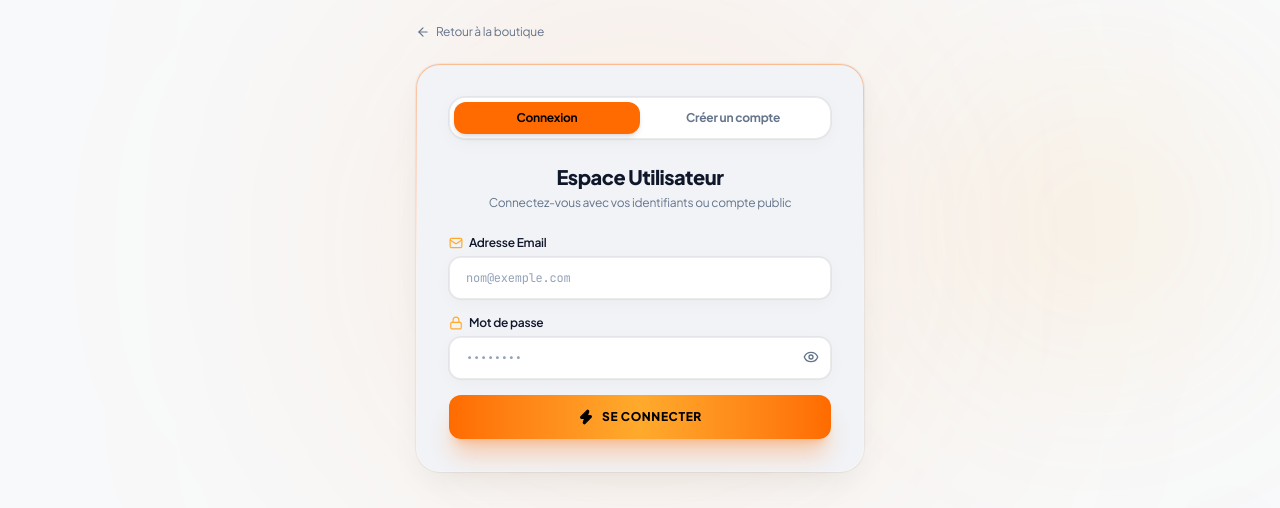
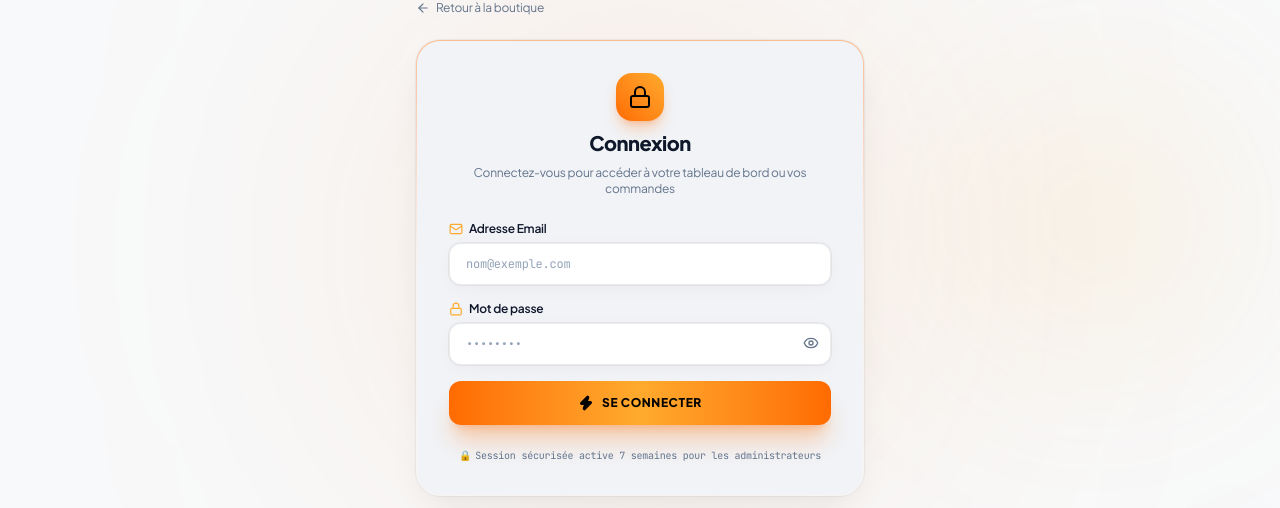
Before and after one commit to sebabkhi-faress/Ecommerce, a Next.js app: page /login in a window 1280 px wide. Shown: the part 210-718 px from the top of the page. Built offline with nearby package versions, Linux system fonts and the light colour scheme; no server answers; the database is empty.

Commit message:
feat(auth): set 7-week admin session duration, clean logout with cookie/storage purge, and remove signup

```diff
--- a/src/app/admin/login/page.tsx
+++ b/src/app/admin/login/page.tsx
@@ -130,6 +130,18 @@ export default function AdminLoginPage() {
                   {loading ? t('admin.logging_in') : t('admin.btn_login')}
                 </span>
               </button>
+
+              {/* 7-Week Session Notice */}
+              <div className="pt-2 text-center">
+                <span className="text-[10px] font-mono text-[#A1A1AA] flex items-center justify-center gap-1">
+                  <span>🔒</span>
+                  <span>
+                    {lang === 'ar'
+                      ? 'جلسة آمنة محفوظة لمدة 7 أسابيع للمشرفين'
+                      : 'Session sécurisée active 7 semaines pour les administrateurs'}
+                  </span>
+                </span>
+              </div>
             </form>
           </div>
         </div>
--- a/src/app/login/page.tsx
+++ b/src/app/login/page.tsx
@@ -4,7 +4,7 @@ import React, { useState, Suspense } from 'react';
 import { useRouter, useSearchParams } from 'next/navigation';
 import Link from 'next/link';
 import { useLanguage } from '@/context/LanguageContext';
-import { useAuth, UserRole } from '@/context/AuthContext';
+import { useAuth } from '@/context/AuthContext';
 import {
   Lock,
   Mail,
@@ -13,9 +13,6 @@ import {
   ArrowLeft,
   ArrowRight,
   Zap,
-  Sparkles,
-  Phone,
-  User as UserIcon,
   Loader2,
 } from 'lucide-react';
 
@@ -24,14 +21,10 @@ function LoginForm() {
   const searchParams = useSearchParams();
   const redirectParam = searchParams.get('redirect');
   const { lang, t } = useLanguage();
-  const { login, register, isAuthenticated, role: currentRole } = useAuth();
+  const { login } = useAuth();
 
-  const [mode, setMode] = useState<'login' | 'register'>('login');
   const [email, setEmail] = useState('');
   const [password, setPassword] = useState('');
-  const [name, setName] = useState('');
-  const [phone, setPhone] = useState('');
-  const [regRole, setRegRole] = useState<UserRole>('customer');
   const [showPassword, setShowPassword] = useState(false);
   const [error, setError] = useState('');
   const [loading, setLoading] = useState(false);
@@ -41,9 +34,9 @@ function LoginForm() {
     setLoading(true);
     setError('');
 
-    if (mode === 'login') {
     const result = await login(email, password);
     setLoading(false);
+
     if (result.success && result.user) {
       if (redirectParam) {
         router.push(redirectParam);
@@ -61,33 +54,6 @@ function LoginForm() {
             ? 'البريد الإلكتروني أو كلمة المرور غير صحيحة'
             : 'Identifiants invalides')
       );
-      }
-    } else {
-      // Register
-      if (!name.trim()) {
-        setError(lang === 'ar' ? 'يرجى إدخال الاسم' : 'Veuillez saisir votre nom');
-        setLoading(false);
-        return;
-      }
-      const result = await register({
-        name,
-        email,
-        password,
-        phone,
-        role: regRole,
-      });
-      setLoading(false);
-      if (result.success && result.user) {
-        if (result.user.role === 'admin') {
-          router.push('/admin');
-        } else if (result.user.role === 'delivery') {
-          router.push('/delivery');
-        } else {
-          router.push('/account');
-        }
-      } else {
-        setError(result.error || 'Erreur lors de l’inscription');
-      }
     }
   };
 
@@ -110,43 +76,18 @@ function LoginForm() {
         {/* Main Card */}
         <div className="relative rounded-3xl p-[1px] bg-gradient-to-b from-[#FF6B00]/40 via-white/10 to-transparent shadow-2xl shadow-black/90">
           <div className="bg-[#14141B] rounded-[23px] p-6 sm:p-8 space-y-6 backdrop-blur-2xl">
-            {/* Mode Switcher Tabs */}
-            <div className="flex bg-[#18181F] p-1 rounded-2xl border border-white/10">
-              <button
-                type="button"
-                onClick={() => setMode('login')}
-                className={`flex-1 py-2 text-xs font-bold rounded-xl transition-all cursor-pointer ${
-                  mode === 'login'
-                    ? 'bg-[#FF6B00] text-black shadow-md'
-                    : 'text-[#A1A1AA] hover:text-white'
-                }`}
-              >
+            {/* Title Header (Pure Login - No Signup) */}
+            <div className="text-center space-y-2">
+              <div className="w-12 h-12 rounded-2xl bg-gradient-to-tr from-[#FF6B00] to-[#FFAA2C] mx-auto flex items-center justify-center shadow-lg shadow-[#FF6B00]/30">
+                <Lock className="w-6 h-6 text-black" />
+              </div>
+              <h1 className="text-xl font-black text-[#F5F5F7] tracking-tight">
                 {lang === 'ar' ? 'تسجيل الدخول' : 'Connexion'}
-              </button>
-              <button
-                type="button"
-                onClick={() => setMode('register')}
-                className={`flex-1 py-2 text-xs font-bold rounded-xl transition-all cursor-pointer ${
-                  mode === 'register'
-                    ? 'bg-[#FFAA2C] text-black shadow-md'
-                    : 'text-[#A1A1AA] hover:text-white'
-                }`}
-              >
-                {lang === 'ar' ? 'حساب جديد' : 'Créer un compte'}
-              </button>
-            </div>
-
-            {/* Title Header */}
-            <div className="text-center space-y-1">
-              <h1 className="text-xl font-black text-[#F5F5F7] tracking-tight">
-                {mode === 'login'
-                  ? (lang === 'ar' ? 'مرحباً بك مجدداً' : 'Espace Utilisateur')
-                  : (lang === 'ar' ? 'إنشاء حساب جديد' : 'Nouveau Compte')}
               </h1>
               <p className="text-xs text-[#A1A1AA]">
-                {mode === 'login'
-                  ? (lang === 'ar' ? 'سجّل الدخول للوصول إلى لوحة التحكم أو متابعة طلبياتك' : 'Connectez-vous avec vos identifiants ou compte public')
-                  : (lang === 'ar' ? 'اختر نوع الحساب للانضمام إلى الفريق' : 'Rejoignez la plateforme Electronics DZ')}
+                {lang === 'ar'
+                  ? 'أدخل بيانات حسابك للوصول إلى لوحة التحكم أو متابعة طلبياتك'
+                  : 'Connectez-vous pour accéder à votre tableau de bord ou vos commandes'}
               </p>
             </div>
 
@@ -156,56 +97,8 @@ function LoginForm() {
               </div>
             )}
 
-            {/* Form */}
+            {/* Login Form */}
             <form onSubmit={handleSubmit} className="space-y-4 text-xs">
-              {mode === 'register' && (
-                <>
-                  <div>
-                    <label className="block font-semibold text-[#F5F5F7] mb-1.5 flex items-center gap-1.5">
-                      <UserIcon className="w-3.5 h-3.5 text-[#FFAA2C]" />
-                      <span>{lang === 'ar' ? 'الاسم الكامل' : 'Nom complet'}</span>
-                    </label>
-                    <input
-                      type="text"
-                      required
-                      value={name}
-                      onChange={(e) => setName(e.target.value)}
-                      placeholder="Ex: Yacine Benali"
-                      className="w-full bg-[#18181F] border border-white/15 focus:border-[#FF6B00] rounded-xl px-4 py-3 text-[#F5F5F7] outline-none transition-colors"
-                    />
-                  </div>
-
-                  <div>
-                    <label className="block font-semibold text-[#F5F5F7] mb-1.5 flex items-center gap-1.5">
-                      <Phone className="w-3.5 h-3.5 text-[#25D366]" />
-                      <span>{lang === 'ar' ? 'رقم الهاتف' : 'Numéro de téléphone'}</span>
-                    </label>
-                    <input
-                      type="tel"
-                      value={phone}
-                      onChange={(e) => setPhone(e.target.value)}
-                      placeholder="0550123456"
-                      className="w-full bg-[#18181F] border border-white/15 focus:border-[#FF6B00] rounded-xl px-4 py-3 text-[#F5F5F7] font-mono outline-none transition-colors"
-                    />
-                  </div>
-
-                  <div>
-                    <label className="block font-semibold text-[#F5F5F7] mb-1.5">
-                      {lang === 'ar' ? 'الدور / الوظيفة' : 'Rôle souhaité'}
-                    </label>
-                    <select
-                      value={regRole}
-                      onChange={(e) => setRegRole(e.target.value as UserRole)}
-                      className="w-full bg-[#18181F] border border-white/15 focus:border-[#FFAA2C] rounded-xl px-3 py-2.5 text-[#F5F5F7] outline-none"
-                    >
-                      <option value="customer">{lang === 'ar' ? 'زبون (متابعة الطلبات)' : 'Client (Suivi commandes)'}</option>
-                      <option value="delivery">{lang === 'ar' ? 'عامل توصيل (Livreur Express)' : 'Livreur (Gestion livraisons)'}</option>
-                      <option value="admin">{lang === 'ar' ? 'مشرف إدارة (Admin)' : 'Administrateur'}</option>
-                    </select>
-                  </div>
-                </>
-              )}
-
               {/* Email */}
               <div>
                 <label className="block font-semibold text-[#F5F5F7] mb-1.5 flex items-center gap-1.5">
@@ -256,12 +149,22 @@ function LoginForm() {
                 <Zap className="w-4 h-4 fill-black" />
                 <span>
                   {loading
-                    ? (lang === 'ar' ? 'جارٍ المعالجة...' : 'Traitement...')
-                    : mode === 'login'
-                    ? (lang === 'ar' ? 'دخول فوري' : 'Se Connecter')
-                    : (lang === 'ar' ? 'تأكيد الحساب' : 'Créer le compte')}
+                    ? (lang === 'ar' ? 'جارٍ التحقق...' : 'Vérification...')
+                    : (lang === 'ar' ? 'تسجيل الدخول' : 'Se Connecter')}
                 </span>
               </button>
+
+              {/* 7-Week Session Notice for Admins */}
+              <div className="pt-2 text-center">
+                <span className="text-[10px] font-mono text-[#A1A1AA] flex items-center justify-center gap-1">
+                  <span>🔒</span>
+                  <span>
+                    {lang === 'ar'
+                      ? 'جلسة آمنة محفوظة لمدة 7 أسابيع للمشرفين'
+                      : 'Session sécurisée active 7 semaines pour les administrateurs'}
+                  </span>
+                </span>
+              </div>
             </form>
           </div>
         </div>
--- a/src/context/AuthContext.tsx
+++ b/src/context/AuthContext.tsx
@@ -48,38 +48,90 @@ export interface User {
   createdAt?: string;
 }
 
+// 7 Weeks = 49 Days session duration (4,233,600 seconds)
+export const ADMIN_SESSION_WEEKS = 7;
+export const ADMIN_SESSION_DAYS = 49;
+export const ADMIN_SESSION_DURATION_MS = 49 * 24 * 60 * 60 * 1000;
+export const ADMIN_SESSION_DURATION_SEC = 49 * 24 * 60 * 60;
+
+export interface AuthSession {
+  user: User;
+  createdAt: number;
+  expiresAt: number; // timestamp in ms
+  durationDays: number;
+}
+
 interface AuthContextType {
   user: User | null;
+  session: AuthSession | null;
+  sessionExpiresAt: number | null;
   role: UserRole | null;
   isAuthenticated: boolean;
   isLoading: boolean;
   login: (email: string, password: string) => Promise<{ success: boolean; error?: string; user?: User }>;
-  register: (userData: {
-    name: string;
-    email: string;
-    password: string;
-    phone?: string;
-    role?: UserRole;
-  }) => Promise<{ success: boolean; error?: string; user?: User }>;
-  logout: () => void;
+  logout: (redirectTo?: string) => void;
 }
 
 const AuthContext = createContext<AuthContextType | undefined>(undefined);
 
 export function AuthProvider({ children }: { children: React.ReactNode }) {
   const [user, setUser] = useState<User | null>(null);
+  const [session, setSession] = useState<AuthSession | null>(null);
   const [isLoading, setIsLoading] = useState(true);
 
-  // Load session from localStorage on mount
+  const logout = useCallback((redirectTo?: string) => {
+    setUser(null);
+    setSession(null);
+    if (typeof window !== 'undefined') {
+      try {
+        localStorage.removeItem('electronics_auth_user');
+        localStorage.removeItem('electronics_auth_session');
+        localStorage.removeItem('electronics_admin_auth');
+        document.cookie = 'electronics_session_role=; max-age=0; path=/; SameSite=Lax';
+        document.cookie = 'electronics_session_expires=; max-age=0; path=/; SameSite=Lax';
+      } catch (e) {
+        console.warn('Logout cleanup error', e);
+      }
+      if (redirectTo) {
+        window.location.href = redirectTo;
+      }
+    }
+  }, []);
+
+  // Load session from localStorage with 7-week validity check on mount
   useEffect(() => {
     try {
-      const saved = localStorage.getItem('electronics_auth_user');
-      if (saved) {
-        const parsed = JSON.parse(saved);
+      const sessionStr = localStorage.getItem('electronics_auth_session');
+      const userStr = localStorage.getItem('electronics_auth_user');
+
+      let currentSession: AuthSession | null = null;
+
+      if (sessionStr) {
+        currentSession = JSON.parse(sessionStr);
+      } else if (userStr) {
+        // Migration: ensure user has 7 weeks active session
+        const parsed = JSON.parse(userStr);
         if (parsed && parsed.email && parsed.role) {
-          setUser(parsed);
-          // Keep legacy admin key in sync for backwards compatibility
-          if (parsed.role === 'admin') {
+          const now = Date.now();
+          currentSession = {
+            user: parsed,
+            createdAt: now,
+            expiresAt: now + ADMIN_SESSION_DURATION_MS,
+            durationDays: ADMIN_SESSION_DAYS,
+          };
+          localStorage.setItem('electronics_auth_session', JSON.stringify(currentSession));
+        }
+      }
+
+      if (currentSession && currentSession.user && currentSession.expiresAt) {
+        // Check 7-week expiration
+        if (Date.now() > currentSession.expiresAt) {
+          console.warn('Session expired after 7 weeks');
+          logout();
+        } else {
+          setUser(currentSession.user);
+          setSession(currentSession);
+          if (currentSession.user.role === 'admin') {
             localStorage.setItem('electronics_admin_auth', 'true');
           }
         }
@@ -89,7 +141,7 @@ export function AuthProvider({ children }: { children: React.ReactNode }) {
     } finally {
       setIsLoading(false);
     }
-  }, []);
+  }, [logout]);
 
   const login = useCallback(
     async (
@@ -162,12 +214,31 @@ export function AuthProvider({ children }: { children: React.ReactNode }) {
                 createdAt: userRow.created_at,
               };
 
+              const now = Date.now();
+              const expiresAt = now + ADMIN_SESSION_DURATION_MS; // 7 Weeks (49 days)
+              const authSession: AuthSession = {
+                user: loggedInUser,
+                createdAt: now,
+                expiresAt,
+                durationDays: ADMIN_SESSION_DAYS,
+              };
+
               setUser(loggedInUser);
+              setSession(authSession);
+
               localStorage.setItem('electronics_auth_user', JSON.stringify(loggedInUser));
+              localStorage.setItem('electronics_auth_session', JSON.stringify(authSession));
+
               if (loggedInUser.role === 'admin') {
                 localStorage.setItem('electronics_admin_auth', 'true');
               } else {
                 localStorage.removeItem('electronics_admin_auth');
+              }
+
+              // Set browser cookie with 7-week expiry (4,233,600 seconds)
+              if (typeof document !== 'undefined') {
+                document.cookie = `electronics_session_role=${loggedInUser.role}; max-age=${ADMIN_SESSION_DURATION_SEC}; path=/; SameSite=Lax`;
+                document.cookie = `electronics_session_expires=${expiresAt}; max-age=${ADMIN_SESSION_DURATION_SEC}; path=/; SameSite=Lax`;
               }
 
               return { success: true, user: loggedInUser };
@@ -186,79 +257,16 @@ export function AuthProvider({ children }: { children: React.ReactNode }) {
     []
   );
 
-  const register = useCallback(
-    async (userData: {
-      name: string;
-      email: string;
-      password: string;
-      phone?: string;
-      role?: UserRole;
-    }): Promise<{ success: boolean; error?: string; user?: User }> => {
-      const email = userData.email.trim().toLowerCase();
-      const role = userData.role || 'customer';
-      const id = `usr-${Date.now().toString(36)}-${Math.random().toString(36).substring(2, 6)}`;
-      const hashedPassword = hashPassword(userData.password);
-
-      const newUser: User = {
-        id,
-        email,
-        name: userData.name.trim(),
-        phone: userData.phone?.trim() || '',
-        role,
-        createdAt: new Date().toISOString(),
-      };
-
-      // Insert directly into Supabase public.users
-      if (isSupabaseConfigured && supabase) {
-        try {
-          const { error } = await supabase.from('users').insert({
-            id: newUser.id,
-            email: newUser.email,
-            password: hashedPassword,
-            name: newUser.name,
-            phone: newUser.phone,
-            role: newUser.role,
-          });
-
-          if (error) {
-            console.error('Supabase user register error:', error.message);
-            if (error.code === '23505') {
-              return { success: false, error: 'Cet email est déjà enregistré' };
-            }
-            return { success: false, error: error.message };
-          }
-        } catch (err: any) {
-          console.warn('Failed to insert user into Supabase', err);
-          return { success: false, error: 'Erreur de connexion à la base de données' };
-        }
-      }
-
-      setUser(newUser);
-      localStorage.setItem('electronics_auth_user', JSON.stringify(newUser));
-      if (newUser.role === 'admin') {
-        localStorage.setItem('electronics_admin_auth', 'true');
-      }
-
-      return { success: true, user: newUser };
-    },
-    []
-  );
-
-  const logout = useCallback(() => {
-    setUser(null);
-    localStorage.removeItem('electronics_auth_user');
-    localStorage.removeItem('electronics_admin_auth');
-  }, []);
-
   return (
     <AuthContext.Provider
       value={{
         user,
+        session,
+        sessionExpiresAt: session?.expiresAt || null,
         role: user ? user.role : null,
         isAuthenticated: !!user,
         isLoading,
         login,
-        register,
         logout,
       }}
     >
```
Also changed, not shown: src/app/admin/page.tsx (+9 -3 lines). Lines whose indentation alone changed are shown as unchanged.
